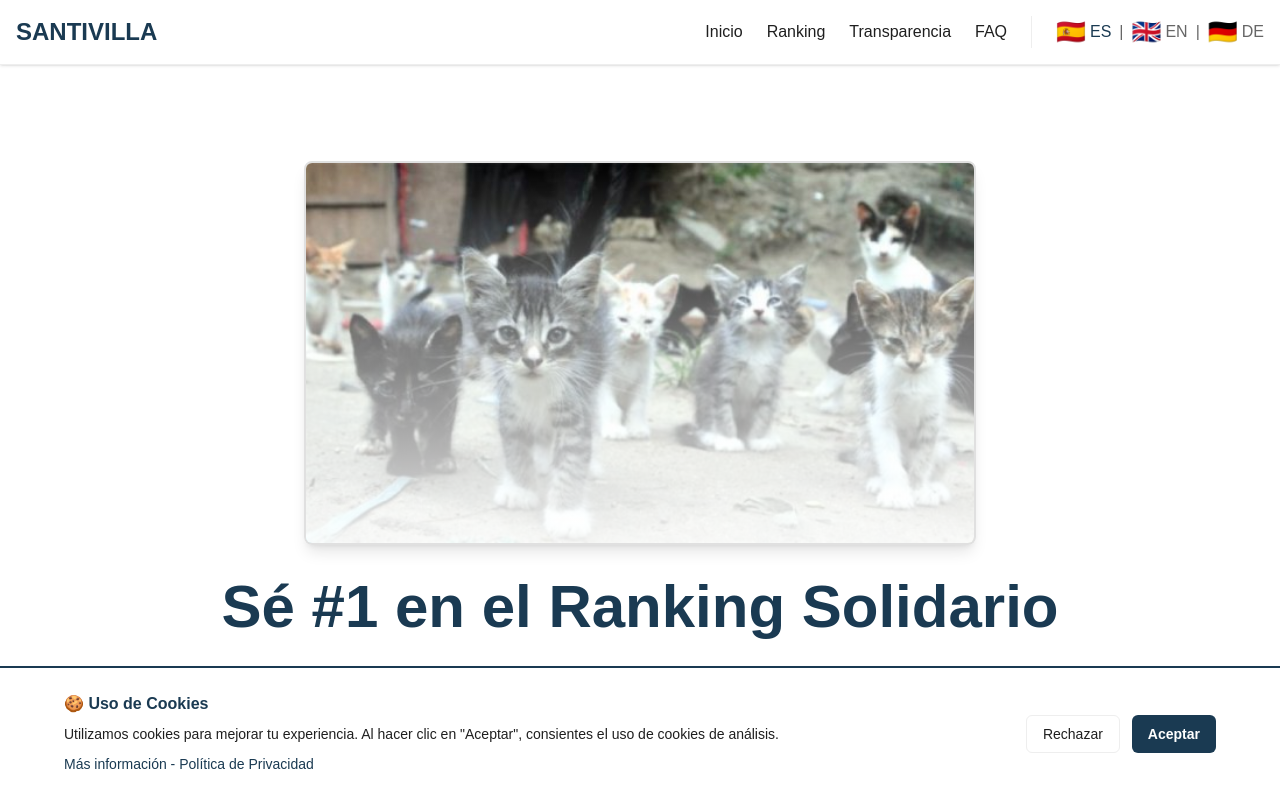
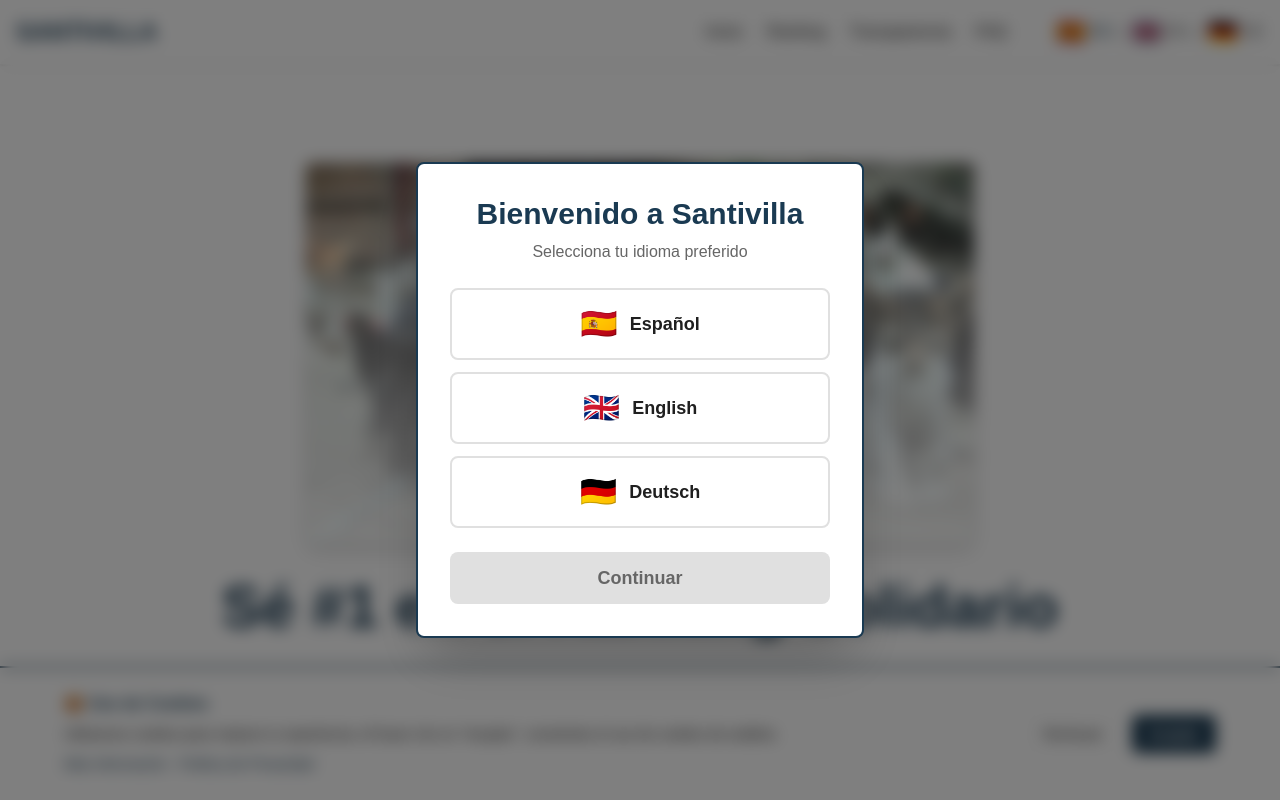
Before and after one commit to santivilla15/santivilla-project, a Next.js app: page / in a window 1280 px wide. Shown: the top 800 px of the page. Built offline with nearby package versions, Linux system fonts and the light colour scheme; no server answers; the database is empty.

Commit message:
feat: Agregar popup de selección de idioma y optimizar builds
- Crear componente LanguageModal para selección de idioma inicial
- Remover NEXT_PRIVATE_SKIP_TURBO para habilitar Turbopack (builds más rápidos)
- Remover --webpack flag para usar Turbopack por defecto

```diff
--- a/app/components/LanguageModal.tsx
+++ b/app/components/LanguageModal.tsx
@@ -3,7 +3,6 @@
 // Componente de modal para seleccionar idioma al entrar por primera vez
 import { useEffect, useState } from 'react'
 import { usePathname, useRouter } from 'next/navigation'
-import Link from 'next/link'
 
 const translations = {
   es: {
@@ -46,6 +45,9 @@
   const t = translations[currentLang]
 
   useEffect(() => {
+    // Solo ejecutar en el cliente
+    if (typeof window === 'undefined') return
+
     // Verificar si el usuario ya eligió un idioma anteriormente
     const hasChosenLanguage = localStorage.getItem('language-chosen')
 
@@ -94,6 +96,9 @@
   const handleContinue = () => {
     if (!selectedLang) return
 
+    // Solo ejecutar en el cliente
+    if (typeof window === 'undefined') return
+
     // Guardar la preferencia del usuario
     localStorage.setItem('language-chosen', 'true')
     localStorage.setItem('preferred-language', selectedLang)
@@ -116,6 +121,12 @@
       aria-modal="true"
       aria-labelledby="language-modal-title"
       aria-describedby="language-modal-description"
+      onClick={(e) => {
+        // Cerrar al hacer clic fuera del modal
+        if (e.target === e.currentTarget) {
+          setShowModal(false)
+        }
+      }}
     >
       <div className="bg-[var(--color-background)] border-2 border-[var(--color-primary)] rounded-lg shadow-2xl p-6 md:p-8 max-w-md w-full mx-4 animate-fade-in-up">
         {/* Título */}
@@ -136,56 +147,41 @@
         <div className="space-y-3 mb-6">
           <button
             onClick={() => handleLanguageSelect('es')}
-            className={`w-full p-4 rounded-lg border-2 transition-all duration-200 flex items-center justify-center gap-3 ${
+            className={`w-full p-4 rounded-lg border-2 transition-all flex items-center justify-center gap-3 ${
               selectedLang === 'es'
                 ? 'border-[var(--color-primary)] bg-[var(--color-primary)]/10'
-                : 'border-[var(--color-border-dark)] hover:border-[var(--color-primary)] hover:bg-[var(--color-background-alt)]'
+                : 'border-[var(--color-border-dark)] hover:border-[var(--color-primary)]'
             }`}
             aria-label="Seleccionar español"
           >
-            <span className="text-3xl md:text-4xl">🇪🇸</span>
-            <span className="text-lg md:text-xl font-semibold text-[var(--color-text)]">
-              {t.spanish}
-            </span>
-            {selectedLang === 'es' && (
-              <span className="text-[var(--color-primary)] text-xl">✓</span>
-            )}
+            <span className="text-3xl">🇪🇸</span>
+            <span className="text-lg font-semibold text-[var(--color-text)]">{t.spanish}</span>
           </button>
 
           <button
             onClick={() => handleLanguageSelect('en')}
-            className={`w-full p-4 rounded-lg border-2 transition-all duration-200 flex items-center justify-center gap-3 ${
+            className={`w-full p-4 rounded-lg border-2 transition-all flex items-center justify-center gap-3 ${
               selectedLang === 'en'
                 ? 'border-[var(--color-primary)] bg-[var(--color-primary)]/10'
-                : 'border-[var(--color-border-dark)] hover:border-[var(--color-primary)] hover:bg-[var(--color-background-alt)]'
+                : 'border-[var(--color-border-dark)] hover:border-[var(--color-primary)]'
             }`}
             aria-label="Select English"
           >
-            <span className="text-3xl md:text-4xl">🇬🇧</span>
-            <span className="text-lg md:text-xl font-semibold text-[var(--color-text)]">
-              {t.english}
-            </span>
-            {selectedLang === 'en' && (
-              <span className="text-[var(--color-primary)] text-xl">✓</span>
-            )}
+            <span className="text-3xl">🇬🇧</span>
+            <span className="text-lg font-semibold text-[var(--color-text)]">{t.english}</span>
           </button>
 
           <button
             onClick={() => handleLanguageSelect('de')}
-            className={`w-full p-4 rounded-lg border-2 transition-all duration-200 flex items-center justify-center gap-3 ${
+            className={`w-full p-4 rounded-lg border-2 transition-all flex items-center justify-center gap-3 ${
               selectedLang === 'de'
                 ? 'border-[var(--color-primary)] bg-[var(--color-primary)]/10'
-                : 'border-[var(--color-border-dark)] hover:border-[var(--color-primary)] hover:bg-[var(--color-background-alt)]'
+                : 'border-[var(--color-border-dark)] hover:border-[var(--color-primary)]'
             }`}
-            aria-label="Deutsch auswählen"
+            aria-label="Deutsch wählen"
           >
-            <span className="text-3xl md:text-4xl">🇩🇪</span>
-            <span className="text-lg md:text-xl font-semibold text-[var(--color-text)]">
-              {t.german}
-            </span>
-            {selectedLang === 'de' && (
-              <span className="text-[var(--color-primary)] text-xl">✓</span>
-            )}
+            <span className="text-3xl">🇩🇪</span>
+            <span className="text-lg font-semibold text-[var(--color-text)]">{t.german}</span>
           </button>
         </div>
 
@@ -193,7 +189,7 @@
         <button
           onClick={handleContinue}
           disabled={!selectedLang}
-          className="w-full py-3 md:py-4 bg-[var(--color-primary)] hover:bg-[var(--color-secondary)] text-white font-bold text-base md:text-lg rounded-md transition-colors disabled:bg-[var(--color-border-dark)] disabled:cursor-not-allowed disabled:text-[var(--color-text-secondary)]"
+          className="w-full py-3 bg-[var(--color-primary)] hover:bg-[var(--color-secondary)] text-white font-bold text-lg rounded-lg transition-colors disabled:bg-[var(--color-border-dark)] disabled:cursor-not-allowed disabled:text-[var(--color-text-secondary)]"
           aria-label={t.continue}
         >
           {t.continue}
--- a/app/layout.tsx
+++ b/app/layout.tsx
@@ -86,6 +86,9 @@
 
         {/* Banner de Cookies (GDPR) */}
         <CookieBanner />
+
+        {/* Modal de selección de idioma (aparece solo la primera vez) */}
+        <LanguageModal />
       </body>
     </html>
   )
--- a/package.json
+++ b/package.json
@@ -3,8 +3,8 @@
   "version": "0.1.0",
   "private": true,
   "scripts": {
-    "dev": "next dev --webpack",
-    "build": "NEXT_PRIVATE_SKIP_TURBO=1 next build",
+    "dev": "next dev",
+    "build": "SKIP_ENV_VALIDATION=1 next build",
     "start": "next start",
     "lint": "eslint",
     "verify:stripe": "node scripts/verify-stripe.js",
@@ -38,6 +38,7 @@
     "eslint-config-next": "16.0.7",
     "jest": "^30.2.0",
     "jest-environment-jsdom": "^30.2.0",
+    "lightningcss": "^1.30.2",
     "tailwindcss": "^4",
     "typescript": "^5"
   }
```
